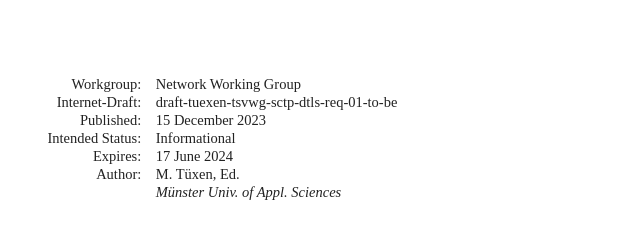
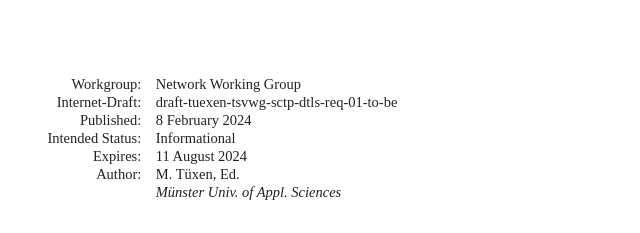
Before and after one commit to sctplab/sctp-dtls-requirements, a plain HTML site: page draft-tuexen-tsvwg-sctp-dtls-req.html in a window 1280 px wide. Shown: the top 233 px of the page, 92-732 px from the left. Drawn offline with Linux system fonts and the light colour scheme; a web font is replaced by a local one.

Commit message:
Script updating gh-pages from 4f71171. [ci skip]

```diff
--- a/draft-tuexen-tsvwg-sctp-dtls-req.html
+++ b/draft-tuexen-tsvwg-sctp-dtls-req.html
@@ -14,23 +14,23 @@ communications using DTLS.
 It is a result of a design team in TSVWG and reflects the current of its work.
 Therefore, this document is expected to change over time.
     " name="description">
-<meta content="xml2rfc 3.18.2" name="generator">
+<meta content="xml2rfc 3.19.2" name="generator">
 <meta content="draft-tuexen-tsvwg-sctp-dtls-req-latest" name="ietf.draft">
 <!-- Generator version information:
-  xml2rfc 3.18.2
+  xml2rfc 3.19.2
     Python 3.11.6
     ConfigArgParse 1.7
     google-i18n-address 3.1.0
     intervaltree 3.1.0
     Jinja2 3.1.2
     lxml 4.9.3
-    platformdirs 4.1.0
+    platformdirs 4.2.0
     pycountry 22.3.5
     PyYAML 6.0.1
     requests 2.31.0
     setuptools 68.2.2
     six 1.16.0
-    wcwidth 0.2.12
+    wcwidth 0.2.13
 -->
 <link href="draft-tuexen-tsvwg-sctp-dtls-req.xml" rel="alternate" type="application/rfc+xml">
 <link href="#copyright" rel="license">
@@ -1029,11 +1029,11 @@ svg :is([fill="white"], [fill^="#fff"]) {
 <thead><tr>
 <td class="left">Internet-Draft</td>
 <td class="center">SCTP-DTLS Requirements</td>
-<td class="right">December 2023</td>
+<td class="right">February 2024</td>
 </tr></thead>
 <tfoot><tr>
 <td class="left">Tüxen</td>
-<td class="center">Expires 17 June 2024</td>
+<td class="center">Expires 11 August 2024</td>
 <td class="right">[Page]</td>
 </tr></tfoot>
 </table>
@@ -1046,12 +1046,12 @@ svg :is([fill="white"], [fill^="#fff"]) {
 <dd class="internet-draft">draft-tuexen-tsvwg-sctp-dtls-req-01-to-be</dd>
 <dt class="label-published">Published:</dt>
 <dd class="published">
-<time datetime="2023-12-15" class="published">15 December 2023</time>
+<time datetime="2024-02-08" class="published">8 February 2024</time>
     </dd>
 <dt class="label-intended-status">Intended Status:</dt>
 <dd class="intended-status">Informational</dd>
 <dt class="label-expires">Expires:</dt>
-<dd class="expires"><time datetime="2024-06-17">17 June 2024</time></dd>
+<dd class="expires"><time datetime="2024-08-11">11 August 2024</time></dd>
 <dt class="label-authors">Author:</dt>
 <dd class="authors">
 <div class="author">
@@ -1091,7 +1091,7 @@ Therefore, this document is expected to change over time.<a href="#section-abstr
         time. It is inappropriate to use Internet-Drafts as reference
         material or to cite them other than as "work in progress."<a href="#section-boilerplate.1-3" class="pilcrow">¶</a></p>
 <p id="section-boilerplate.1-4">
-        This Internet-Draft will expire on 17 June 2024.<a href="#section-boilerplate.1-4" class="pilcrow">¶</a></p>
+        This Internet-Draft will expire on 11 August 2024.<a href="#section-boilerplate.1-4" class="pilcrow">¶</a></p>
 </section>
 </div>
 <div id="copyright">
@@ -1100,7 +1100,7 @@ Therefore, this document is expected to change over time.<a href="#section-abstr
 <a href="#name-copyright-notice" class="section-name selfRef">Copyright Notice</a>
         </h2>
 <p id="section-boilerplate.2-1">
-            Copyright (c) 2023 IETF Trust and the persons identified as the
+            Copyright (c) 2024 IETF Trust and the persons identified as the
             document authors. All rights reserved.<a href="#section-boilerplate.2-1" class="pilcrow">¶</a></p>
 <p id="section-boilerplate.2-2">
             This document is subject to BCP 78 and the IETF Trust's Legal
```
Also changed, not shown: draft-tuexen-tsvwg-sctp-dtls-req.txt.
